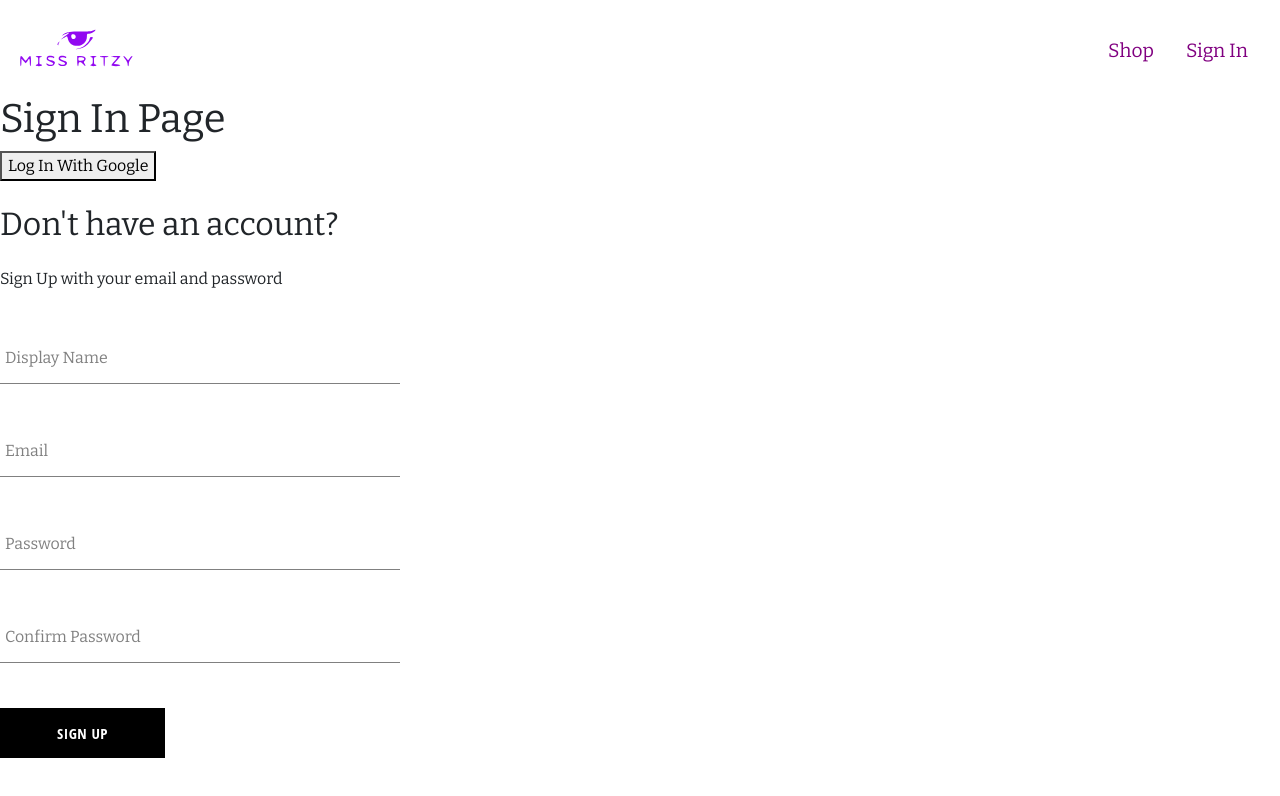
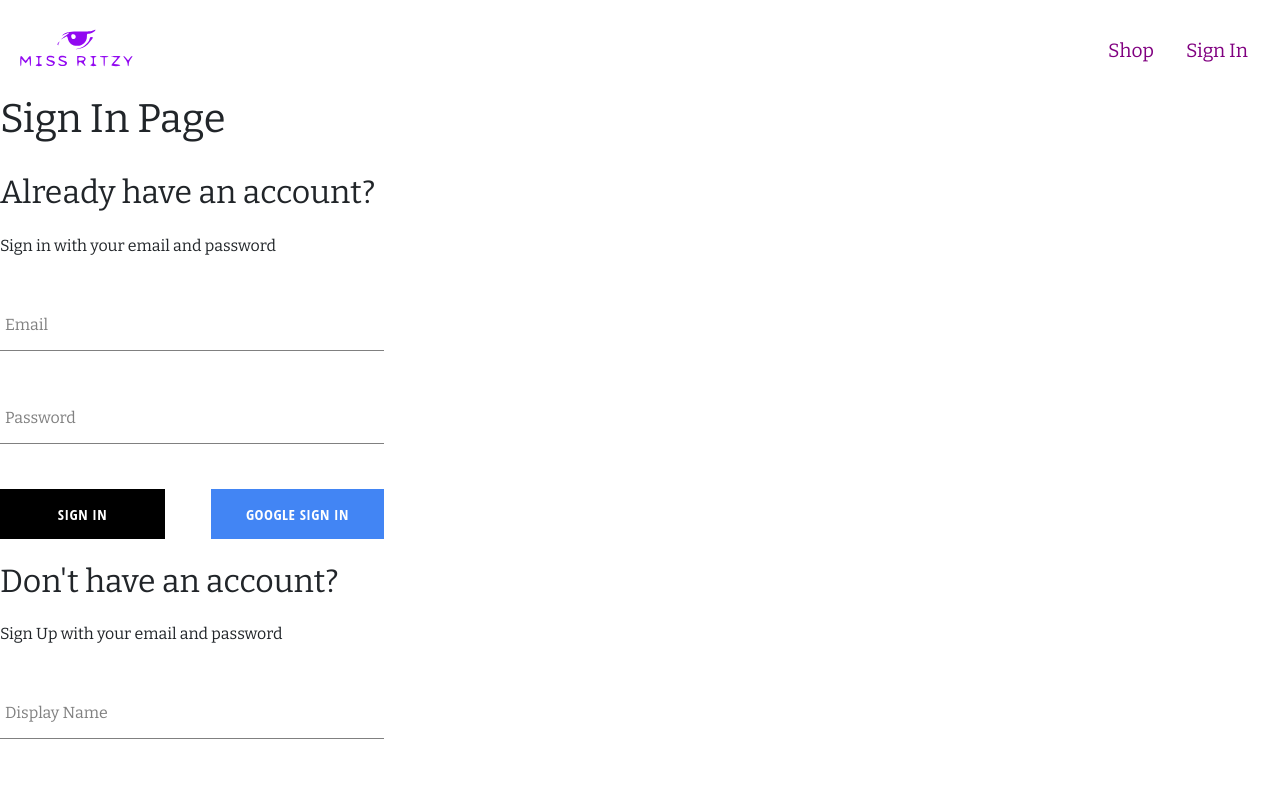
Before and after one commit to AndriusAlimas/miss-ritzy-website, a React (Create React App) app: page /auth in a window 1280 px wide. Shown: the top 796 px of the page. Built offline with nearby package versions, Linux system fonts and the light colour scheme.

Commit message:
added sign in form component to sign using native auth and using google auth

```diff
--- a/src/components/routes/authentication/authentication.component.jsx
+++ b/src/components/routes/authentication/authentication.component.jsx
@@ -1,11 +1,10 @@
-import { logGoogleUser } from "../../../utils/firebase/firebase.utils";
 import SignUpForm from "../../sign-up-form/sign-up-form.component";
-
+import SignInForm from "../../sign-in-form/sign-in-form.component";
 const Authentication = () => {
   return (
     <div>
       <h1>Sign In Page</h1>
-      <button onClick={logGoogleUser}>Log In With Google</button>
+      <SignInForm />
       <SignUpForm />
     </div>
   );
--- a/src/components/sign-in-form/sign-in-form.component.jsx
+++ b/src/components/sign-in-form/sign-in-form.component.jsx
@@ -0,0 +1,64 @@
+import { useState } from "react";
+import { DEFAULT_FORM_FIELDS } from "../../constants/constants";
+import { signInWithGoogle,signInAuthUserWithEmailAndPassword } from "../../utils/firebase/firebase.utils";
+// Custom Components
+import Button from "../button/button.component";
+import FormInput from "../form-input/form-input.component";
+// Styles
+import "./sign-in-form.styles.scss";
+
+const SignInForm = () => {
+  const [formFields, setFormFields] = useState(DEFAULT_FORM_FIELDS);
+  // destructuring:
+  const { email, password } = formFields;
+  // event handler
+  const handleChange = ({ target }) => {
+    const { name, value } = target;
+    setFormFields({ ...formFields, [name]: value });
+  };
+
+  const handleSubmit = async (event) => {
+    event.preventDefault();
+
+    try {
+      const response = await signInAuthUserWithEmailAndPassword(email,password);
+    } catch (error) {}
+  };
+
+  const resetFormFields = () => {
+    setFormFields(DEFAULT_FORM_FIELDS);
+  };
+  return (
+    <div className="sign-up-container">
+      <h2>Already have an account?</h2>
+      <span>Sign in with your email and password</span>
+      <form onSubmit={handleSubmit}>
+        <FormInput
+          label="Email"
+          inputOptions={{
+            type: "email",
+            onChange: handleChange,
+            name: "email",
+            value: email,
+            required: true,
+          }}
+        />
+        <FormInput
+          label="Password"
+          inputOptions={{
+            type: "password",
+            onChange: handleChange,
+            name: "password",
+            value: password,
+            required: true,
+          }}
+        />
+        <div className="buttons-container">
+          <Button buttonOptions={{ type: "submit" }}>Sign In</Button>
+          <Button buttonType="google" buttonOptions={{ onClick: signInWithGoogle}}  >Google Sign In</Button>
+        </div>
+      </form>
+    </div>
+  );
+};
+export default SignInForm;
--- /dev/null
+++ b/src/components/sign-in-form/sign-in-form.styles.scss
@@ -0,0 +1,13 @@
+.sign-up-container{
+    display: flex;
+    flex-direction: column;
+    width: 24rem;
+
+    h2{
+        margin: 1.4rem 0;
+    }
+    .buttons-container{
+        display:flex;
+        justify-content: space-between;
+    }
+}
--- a/src/utils/firebase/firebase.utils.js
+++ b/src/utils/firebase/firebase.utils.js
@@ -4,6 +4,7 @@ import {
   getAuth,
   GoogleAuthProvider,
   signInWithPopup,
+  signInWithEmailAndPassword
 } from "firebase/auth";
 import { getFirestore, doc, getDoc, setDoc } from "firebase/firestore";
 
@@ -62,7 +63,7 @@ const createUserDocumentFromAuth = async (userAuth, additionalInformation) => {
 };
 
 // this login user with google and create user in db
-export const logGoogleUser = async () => {
+export const signInWithGoogle = async () => {
   const { user } = await signInWithGooglePopUp();
   await createUserDocumentFromAuth(user);
 };
@@ -72,13 +73,16 @@ export const createAuthUserWithEmailAndPassword = async (
   email,
   password
 ) => {
-  if (!email || !password) {
-    alert("Email or Password is missing");
-    return;
-  }
+  if (!email || !password)  return;
+
 
   const { user } = await createUserWithEmailAndPassword(auth, email, password);
 
   await createUserDocumentFromAuth(user, { displayName });
   alert("User " + displayName + " was created!");
 };
+
+export const signInAuthUserWithEmailAndPassword = async (email, password) =>{
+  if(!email || !password) return;
+  return await signInWithEmailAndPassword(auth,email,password);
+}
```
